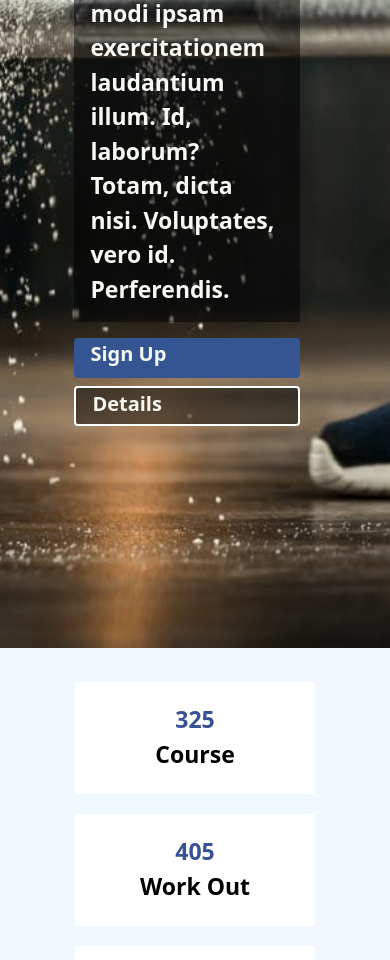
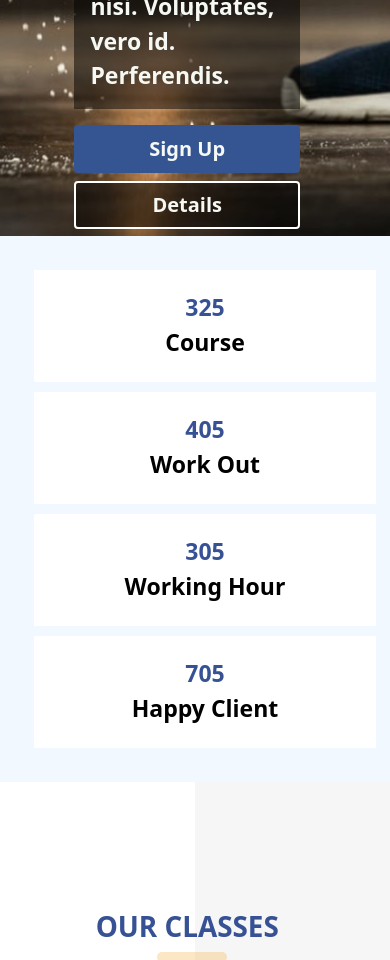
Before and after one commit to burcakyildirim/SportCenter, a plain HTML site: page index.html in a window 390 px wide. Shown: the part 1040-2000 px from the top of the page. Drawn offline with nearby package versions, Linux system fonts and the light colour scheme.

Commit message:
some flex changes.

```diff
--- a/style.css
+++ b/style.css
@@ -70,7 +70,6 @@ nav {
     background-image: url(img/heroman.jpg);
     background-size: cover;
     background-position: center;
-    height: 100vh;
     display: flex;
     justify-content: center;
     align-items: center;
@@ -107,8 +106,8 @@ nav {
     background-color: #355592;
     border-radius: 4px;
     border: none;
-    height: 2.5rem;
     width: 7rem;
+    height: 3rem;
     color: var(--text-color);
     font-size: 20px;
     font-weight: 800;
@@ -117,7 +116,7 @@ nav {
     border-radius: 4px;
     border: 2px solid white;
     background-color: rgba(0, 0, 0, 0.5);
-    height: 2.5rem;
+    height: 3rem;
     width: 7rem;
     color: var(--text-color);
     font-size: 20px;
@@ -157,10 +156,9 @@ nav {
 
 /* section 2 */
 
-#classes {
+.classes {
     background:linear-gradient(45deg, #FFFFFF 50%, #F6F6F6 50%);
-    height: 100vh;
-    padding: 5rem 15% 2% 15%;
+    padding: 8rem 20% 2% 16%;
 }
 
 .button-container{
@@ -173,7 +171,6 @@ nav {
     text-align: center;
     color: var(--sc-txtcolor);
     font-weight: 800;
-
 }
 
 .classes hr {
@@ -199,12 +196,10 @@ nav {
     height: 50px;
     margin-top: 2rem;
     border: none;
-    padding-bottom: 0;
 }
 
 .classes button:hover {
     background-color: #F39F15;
-
 }
 
 #features-container {
@@ -218,7 +213,7 @@ nav {
     font-size: 1.5rem;
 }
 #features-container p {
-    font-weight: 800;
+    font-weight: 600;
     text-align: start;
     font-size: 1rem;
     padding-right: 9rem;
@@ -311,24 +306,26 @@ nav {
         margin: 2rem 0;
     }
     .home {
-        height: 200vh;
+        display: block;
     }
     .sign {
         width: 100%;
-        display: flex;
-        padding-left: 1rem;
+        display: block;
     }
     .details {
         margin-left: 0;
         margin-top: 0.5rem;
-        display: flex;
-        padding-left: 1rem;
+        display: block;
         width: 100%;
     }
     .flex-container{
-        display: flex;
-        flex-direction: column;
-        align-items: center;
+        display: block;
+        width: 100%;
+    }
+
+    .flex-container > div {
+        display: block;
+        width: 100%;
     }
 
     #classes {
```
Also changed, not shown: index.html (+2 -2 lines). Lines whose indentation alone changed are shown as unchanged.
